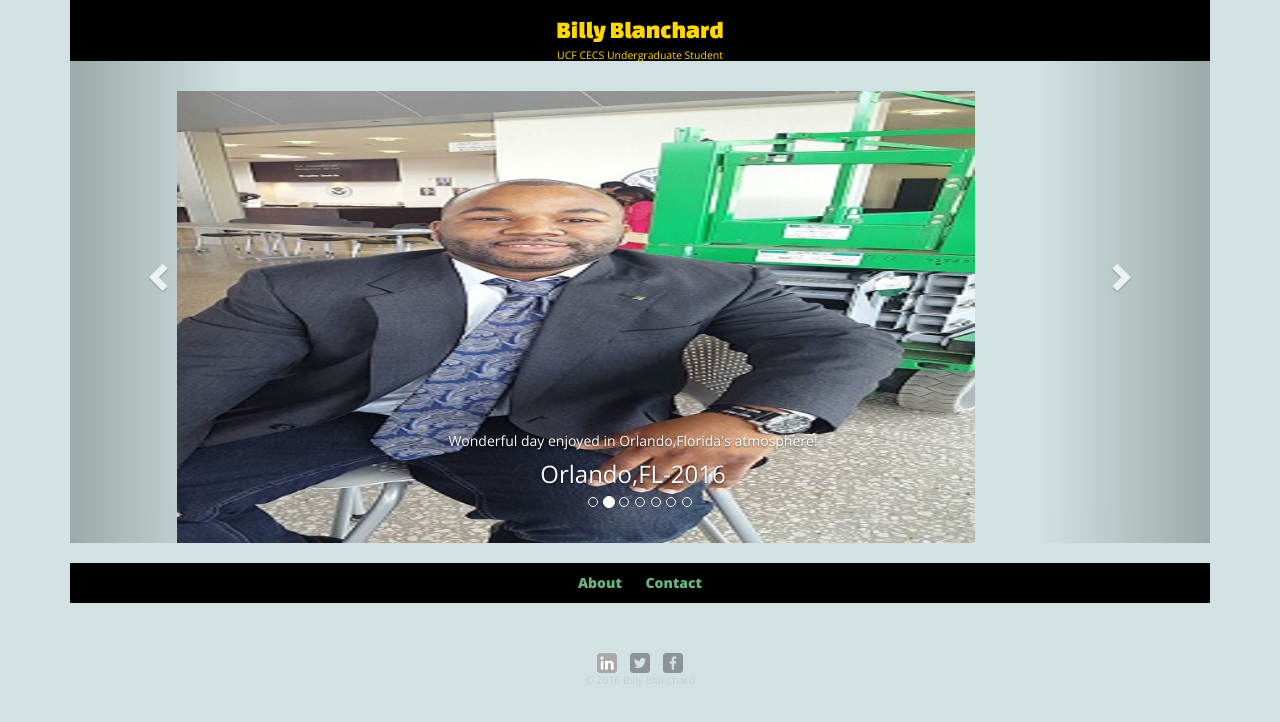
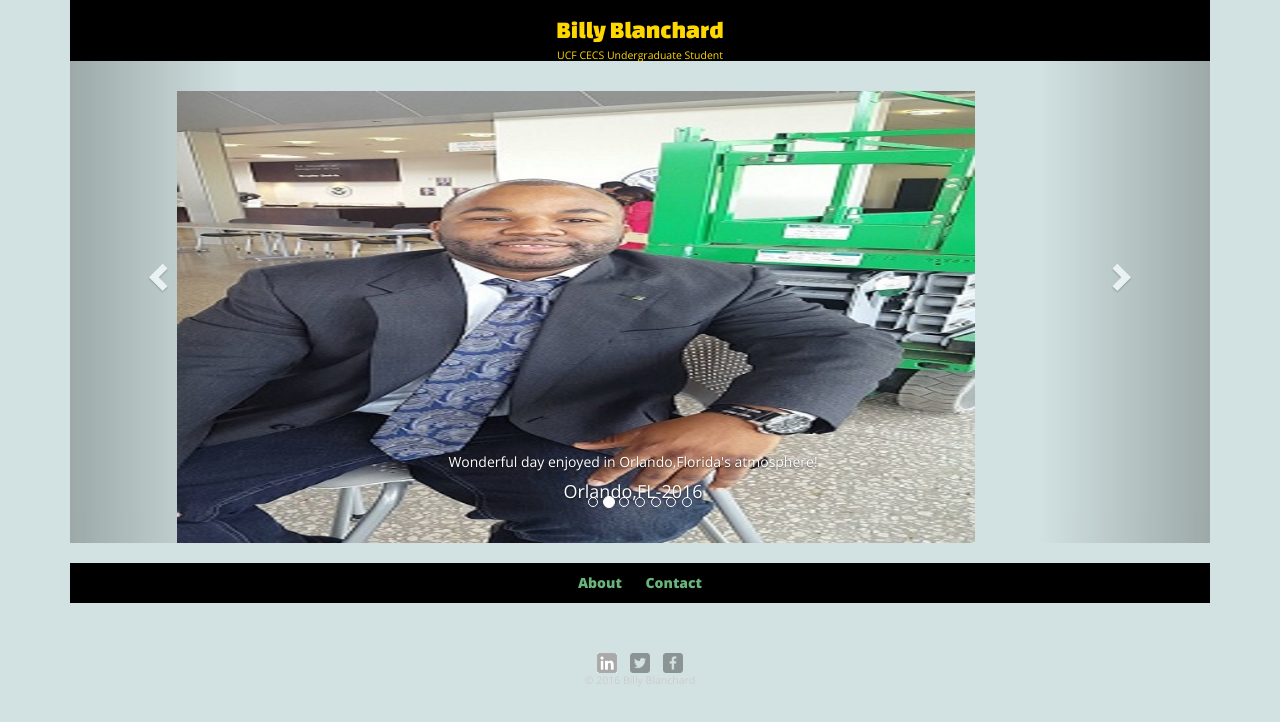
Before and after one commit to billyblanchard2015/billyblanchard.github.io, a plain HTML site: page home.html in a window 1280 px wide. Drawn offline with nearby package versions, Linux system fonts and the light colour scheme.

Commit message:
Add files via upload

```diff
--- a/home.html
+++ b/home.html
@@ -50,8 +50,8 @@
 	 <img src="images/linkedin.jpg" alt="LinkedIn"
   width = "450" height = "345">
   <div class="carousel-caption">
-      <p> <br>Wonderful day enjoyed in Orlando,Florida's atmosphere!</p>
-		        <h3>Orlando,FL-2016</h3>
+      <p>Wonderful day enjoyed in Orlando,Florida's atmosphere!</p>
+		        <h4>Orlando,FL-2016</h4>
 
       </div>
     </div>
```
